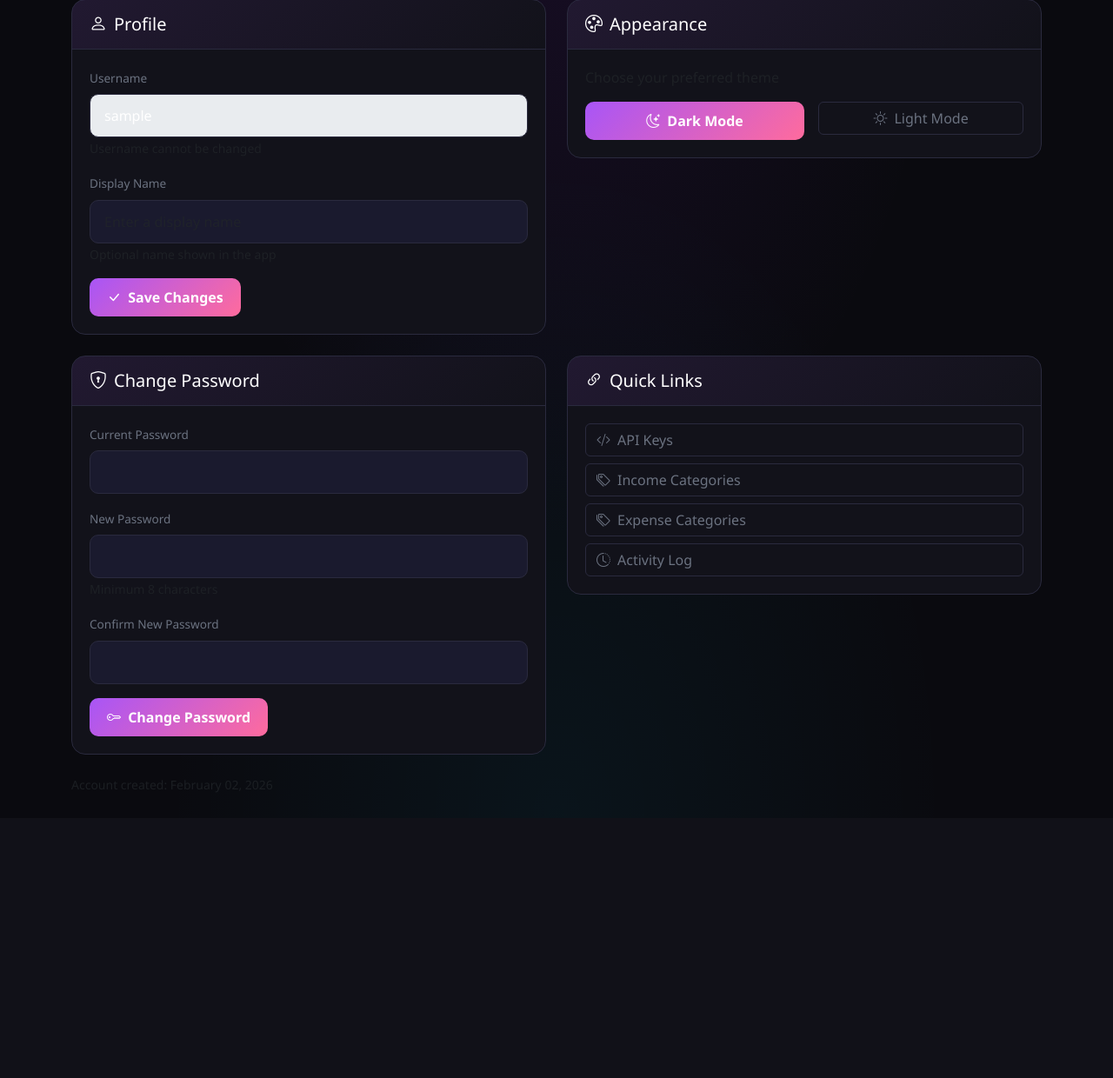
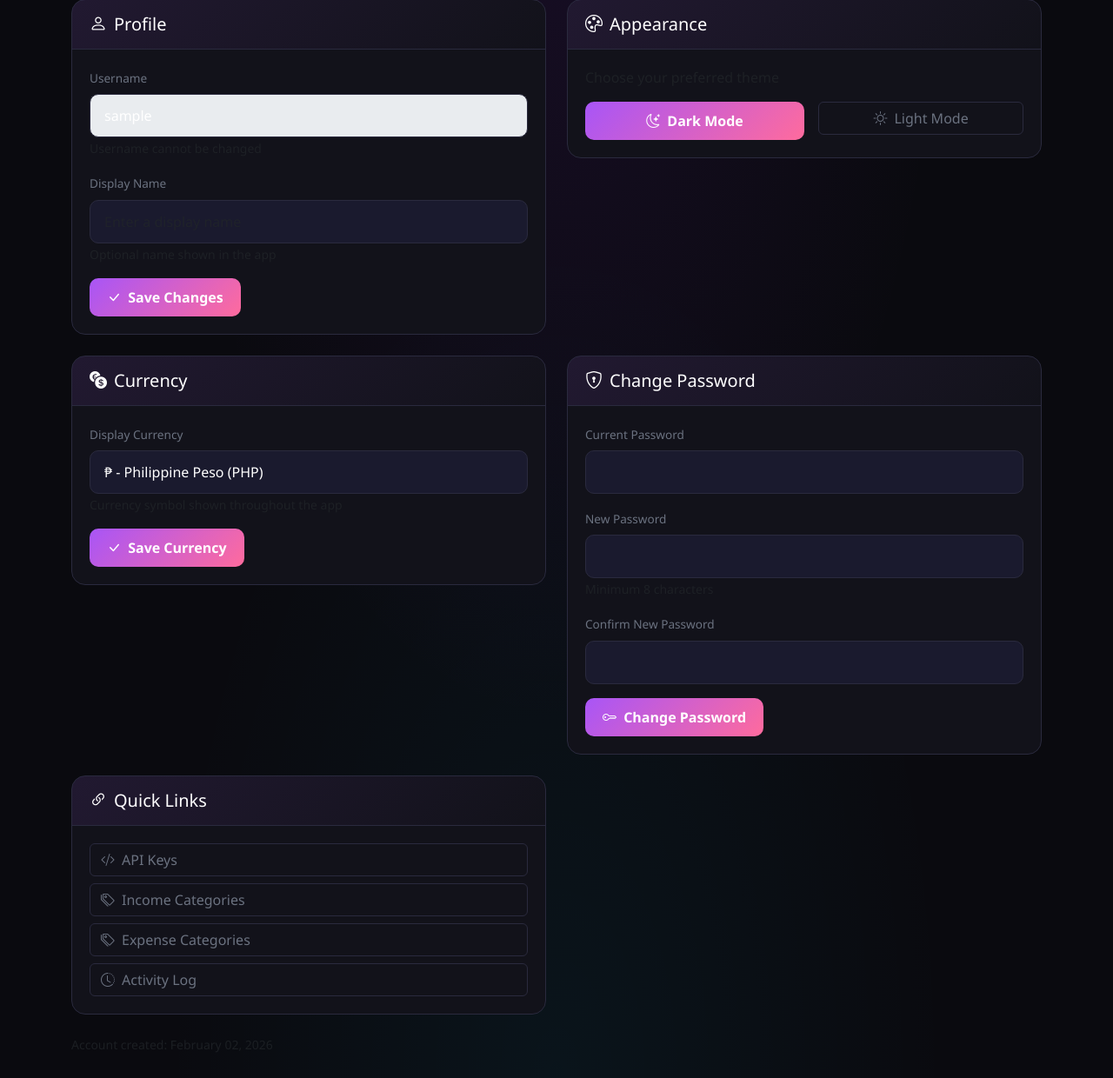
Before and after one commit to jayson-axia/budget, a Flask app: page /settings in a window 1280 px wide. Shown: the part 135-1375 px from the top of the page at 87% size. Before the commit the page ends 1043 px from the top, so only its background shows below. Run offline with Flask 3, Linux system fonts and the light colour scheme; the visitor is signed in with stand-in values (Sample User, id 1).

Commit message:
Add multi-currency support with 60+ currencies
- Add currency field to User model (default: PHP)
- Add CURRENCIES dict with symbols for 60+ currencies
- Prioritize Philippine Peso and US Dollar
- Add currency selection in Settings page
- Update all templates to use dynamic currency symbol
- Add database migration for currency column

Co-Authored-By: Claude Opus 4.5 <noreply@anthropic.com>

```diff
--- a/app.py
+++ b/app.py
@@ -74,6 +74,82 @@ def delete_upload(filename, subfolder):
             os.remove(filepath)
 
 
+# Currency configuration (PHP and USD prioritized)
+CURRENCIES = {
+    # Prioritized
+    'PHP': {'name': 'Philippine Peso', 'symbol': '₱'},
+    'USD': {'name': 'US Dollar', 'symbol': '$'},
+    # Major currencies
+    'EUR': {'name': 'Euro', 'symbol': '€'},
+    'GBP': {'name': 'British Pound', 'symbol': '£'},
+    'JPY': {'name': 'Japanese Yen', 'symbol': '¥'},
+    'CNY': {'name': 'Chinese Yuan', 'symbol': '¥'},
+    'KRW': {'name': 'South Korean Won', 'symbol': '₩'},
+    'INR': {'name': 'Indian Rupee', 'symbol': '₹'},
+    'AUD': {'name': 'Australian Dollar', 'symbol': 'A$'},
+    'CAD': {'name': 'Canadian Dollar', 'symbol': 'C$'},
+    'SGD': {'name': 'Singapore Dollar', 'symbol': 'S$'},
+    'HKD': {'name': 'Hong Kong Dollar', 'symbol': 'HK$'},
+    'MYR': {'name': 'Malaysian Ringgit', 'symbol': 'RM'},
+    'THB': {'name': 'Thai Baht', 'symbol': '฿'},
+    'IDR': {'name': 'Indonesian Rupiah', 'symbol': 'Rp'},
+    'VND': {'name': 'Vietnamese Dong', 'symbol': '₫'},
+    'TWD': {'name': 'Taiwan Dollar', 'symbol': 'NT$'},
+    'NZD': {'name': 'New Zealand Dollar', 'symbol': 'NZ$'},
+    'CHF': {'name': 'Swiss Franc', 'symbol': 'CHF'},
+    'SEK': {'name': 'Swedish Krona', 'symbol': 'kr'},
+    'NOK': {'name': 'Norwegian Krone', 'symbol': 'kr'},
+    'DKK': {'name': 'Danish Krone', 'symbol': 'kr'},
+    'MXN': {'name': 'Mexican Peso', 'symbol': 'MX$'},
+    'BRL': {'name': 'Brazilian Real', 'symbol': 'R$'},
+    'ARS': {'name': 'Argentine Peso', 'symbol': 'AR$'},
+    'CLP': {'name': 'Chilean Peso', 'symbol': 'CL$'},
+    'COP': {'name': 'Colombian Peso', 'symbol': 'CO$'},
+    'PEN': {'name': 'Peruvian Sol', 'symbol': 'S/'},
+    'ZAR': {'name': 'South African Rand', 'symbol': 'R'},
+    'AED': {'name': 'UAE Dirham', 'symbol': 'د.إ'},
+    'SAR': {'name': 'Saudi Riyal', 'symbol': '﷼'},
+    'QAR': {'name': 'Qatari Riyal', 'symbol': 'QR'},
+    'KWD': {'name': 'Kuwaiti Dinar', 'symbol': 'KD'},
+    'BHD': {'name': 'Bahraini Dinar', 'symbol': 'BD'},
+    'OMR': {'name': 'Omani Rial', 'symbol': 'OMR'},
+    'EGP': {'name': 'Egyptian Pound', 'symbol': 'E£'},
+    'TRY': {'name': 'Turkish Lira', 'symbol': '₺'},
+    'RUB': {'name': 'Russian Ruble', 'symbol': '₽'},
+    'PLN': {'name': 'Polish Zloty', 'symbol': 'zł'},
+    'CZK': {'name': 'Czech Koruna', 'symbol': 'Kč'},
+    'HUF': {'name': 'Hungarian Forint', 'symbol': 'Ft'},
+    'RON': {'name': 'Romanian Leu', 'symbol': 'lei'},
+    'BGN': {'name': 'Bulgarian Lev', 'symbol': 'лв'},
+    'HRK': {'name': 'Croatian Kuna', 'symbol': 'kn'},
+    'ISK': {'name': 'Icelandic Krona', 'symbol': 'kr'},
+    'ILS': {'name': 'Israeli Shekel', 'symbol': '₪'},
+    'PKR': {'name': 'Pakistani Rupee', 'symbol': '₨'},
+    'BDT': {'name': 'Bangladeshi Taka', 'symbol': '৳'},
+    'LKR': {'name': 'Sri Lankan Rupee', 'symbol': 'Rs'},
+    'NPR': {'name': 'Nepalese Rupee', 'symbol': 'रू'},
+    'MMK': {'name': 'Myanmar Kyat', 'symbol': 'K'},
+    'KHR': {'name': 'Cambodian Riel', 'symbol': '៛'},
+    'LAK': {'name': 'Lao Kip', 'symbol': '₭'},
+    'BND': {'name': 'Brunei Dollar', 'symbol': 'B$'},
+    'NGN': {'name': 'Nigerian Naira', 'symbol': '₦'},
+    'KES': {'name': 'Kenyan Shilling', 'symbol': 'KSh'},
+    'GHS': {'name': 'Ghanaian Cedi', 'symbol': 'GH₵'},
+    'XOF': {'name': 'West African CFA', 'symbol': 'CFA'},
+    'XAF': {'name': 'Central African CFA', 'symbol': 'FCFA'},
+    'MAD': {'name': 'Moroccan Dirham', 'symbol': 'MAD'},
+    'TND': {'name': 'Tunisian Dinar', 'symbol': 'DT'},
+    'JOD': {'name': 'Jordanian Dinar', 'symbol': 'JD'},
+    'LBP': {'name': 'Lebanese Pound', 'symbol': 'L£'},
+    'UAH': {'name': 'Ukrainian Hryvnia', 'symbol': '₴'},
+    'BTC': {'name': 'Bitcoin', 'symbol': '₿'},
+}
+
+def get_currency_symbol(code):
+    """Get currency symbol from code."""
+    return CURRENCIES.get(code, {}).get('symbol', code)
+
+
 # Models
 class User(UserMixin, db.Model):
     id = db.Column(db.Integer, primary_key=True)
@@ -81,6 +157,7 @@ class User(UserMixin, db.Model):
     password_hash = db.Column(db.String(255), nullable=False)
     display_name = db.Column(db.String(100))
     theme = db.Column(db.String(10), default='dark')
+    currency = db.Column(db.String(3), default='PHP')
     created_at = db.Column(db.DateTime, default=datetime.utcnow)
 
     incomes = db.relationship('Income', backref='user', lazy=True, cascade='all, delete-orphan')
@@ -216,6 +293,18 @@ class Link(db.Model):
 @login_manager.user_loader
 def load_user(user_id):
     return User.query.get(int(user_id))
+
+
+@app.context_processor
+def inject_currency():
+    """Make currency symbol available in all templates."""
+    if current_user.is_authenticated:
+        currency_code = current_user.currency or 'PHP'
+        return {
+            'currency_symbol': get_currency_symbol(currency_code),
+            'currency_code': currency_code
+        }
+    return {'currency_symbol': '₱', 'currency_code': 'PHP'}
 
 
 # Activity logging helper
@@ -957,7 +1046,7 @@ def settings():
         db.session.commit()
         flash('Settings updated!', 'success')
         return redirect(url_for('settings'))
-    return render_template('settings.html')
+    return render_template('settings.html', currencies=CURRENCIES)
 
 
 @app.route('/settings/password', methods=['POST'])
@@ -992,6 +1081,17 @@ def settings_theme():
     if theme in ['dark', 'light']:
         current_user.theme = theme
         db.session.commit()
+    return redirect(url_for('settings'))
+
+
+@app.route('/settings/currency', methods=['POST'])
+@login_required
+def settings_currency():
+    currency = request.form.get('currency', 'PHP')
+    if currency in CURRENCIES:
+        current_user.currency = currency
+        db.session.commit()
+        flash(f'Currency changed to {CURRENCIES[currency]["name"]}', 'success')
     return redirect(url_for('settings'))
 
 
@@ -1210,6 +1310,7 @@ def run_migrations():
     # User table columns
     add_column('user', 'display_name', 'VARCHAR(100)')
     add_column('user', 'theme', 'VARCHAR(10)', 'dark')
+    add_column('user', 'currency', 'VARCHAR(3)', 'PHP')
 
     # Transaction image columns
     add_column('income', 'image_filename', 'VARCHAR(255)')
--- a/templates/activity.html
+++ b/templates/activity.html
@@ -60,7 +60,7 @@
                         <span>{{ log.description or 'No description' }}</span>
                         {% if log.amount %}
                         <span class="amount ms-2 {% if log.entity_type == 'income' %}amount-income{% else %}amount-expense{% endif %}">
-                            ${{ "%.2f"|format(log.amount) }}
+                            {{ currency_symbol }}{{ "%.2f"|format(log.amount) }}
                         </span>
                         {% endif %}
                     </div>
--- a/templates/balance.html
+++ b/templates/balance.html
@@ -13,7 +13,7 @@
     <div class="d-flex justify-content-between align-items-center">
         <div>
             <div class="stat-label"><i class="bi bi-piggy-bank me-1"></i> Total Balance</div>
-            <h3 class="amount">${{ "%.2f"|format(total) }}</h3>
+            <h3 class="amount">{{ currency_symbol }}{{ "%.2f"|format(total) }}</h3>
         </div>
         <div class="text-end">
             <span class="text-muted">{{ accounts|length }} account{{ 's' if accounts|length != 1 }}</span>
@@ -55,7 +55,7 @@
                         </div>
                     </div>
                     <div class="text-end">
-                        <span class="amount" style="font-size: 1.5rem; color: {{ account.color }};">${{ "%.2f"|format(account.balance) }}</span>
+                        <span class="amount" style="font-size: 1.5rem; color: {{ account.color }};">{{ currency_symbol }}{{ "%.2f"|format(account.balance) }}</span>
                     </div>
                 </div>
             </div>
--- a/templates/balance_form.html
+++ b/templates/balance_form.html
@@ -20,7 +20,7 @@
             <div class="mb-3">
                 <label for="balance" class="form-label">Current Balance *</label>
                 <div class="input-group">
-                    <span class="input-group-text">$</span>
+                    <span class="input-group-text">{{ currency_symbol }}</span>
                     <input type="number" step="0.01" class="form-control" id="balance" name="balance" value="{{ account.balance if account else '0' }}" required placeholder="0.00">
                 </div>
             </div>
--- a/templates/expense_form.html
+++ b/templates/expense_form.html
@@ -21,7 +21,7 @@
                 <div class="col-md-6 mb-3">
                     <label for="amount" class="form-label">Amount *</label>
                     <div class="input-group">
-                        <span class="input-group-text">$</span>
+                        <span class="input-group-text">{{ currency_symbol }}</span>
                         <input type="number" step="0.01" class="form-control" id="amount" name="amount" value="{{ expense.amount if expense else '' }}" required placeholder="0.00">
                     </div>
                 </div>
--- a/templates/expenses.html
+++ b/templates/expenses.html
@@ -16,7 +16,7 @@
     <div class="d-flex justify-content-between align-items-center">
         <div>
             <div class="stat-label"><i class="bi bi-credit-card me-1"></i> Total Expenses</div>
-            <h3 class="amount">${{ "%.2f"|format(total) }}</h3>
+            <h3 class="amount">{{ currency_symbol }}{{ "%.2f"|format(total) }}</h3>
         </div>
         <div class="text-end">
             <span class="text-muted">{{ expenses|length }} transaction{{ 's' if expenses|length != 1 }}</span>
@@ -57,7 +57,7 @@
                         </td>
                         <td>{{ expense.date.strftime('%b %d, %Y') }}</td>
                         <td class="text-end">
-                            <span class="amount amount-expense">-${{ "%.2f"|format(expense.amount) }}</span>
+                            <span class="amount amount-expense">-{{ currency_symbol }}{{ "%.2f"|format(expense.amount) }}</span>
                         </td>
                         <td class="text-end">
                             <a href="{{ url_for('expense_edit', id=expense.id) }}" class="btn btn-sm btn-outline-game me-1"><i class="bi bi-pencil"></i></a>
--- a/templates/income.html
+++ b/templates/income.html
@@ -16,7 +16,7 @@
     <div class="d-flex justify-content-between align-items-center">
         <div>
             <div class="stat-label"><i class="bi bi-coin me-1"></i> Total Income</div>
-            <h3 class="amount">${{ "%.2f"|format(total) }}</h3>
+            <h3 class="amount">{{ currency_symbol }}{{ "%.2f"|format(total) }}</h3>
         </div>
         <div class="text-end">
             <span class="text-muted">{{ incomes|length }} transaction{{ 's' if incomes|length != 1 }}</span>
@@ -65,7 +65,7 @@
                         </td>
                         <td>{{ income.date.strftime('%b %d, %Y') }}</td>
                         <td class="text-end">
-                            <span class="amount amount-income">+${{ "%.2f"|format(income.amount) }}</span>
+                            <span class="amount amount-income">+{{ currency_symbol }}{{ "%.2f"|format(income.amount) }}</span>
                         </td>
                         <td class="text-end">
                             <a href="{{ url_for('income_edit', id=income.id) }}" class="btn btn-sm btn-outline-game me-1"><i class="bi bi-pencil"></i></a>
--- a/templates/income_form.html
+++ b/templates/income_form.html
@@ -21,7 +21,7 @@
                 <div class="col-md-6 mb-3">
                     <label for="amount" class="form-label">Amount *</label>
                     <div class="input-group">
-                        <span class="input-group-text">$</span>
+                        <span class="input-group-text">{{ currency_symbol }}</span>
                         <input type="number" step="0.01" class="form-control" id="amount" name="amount" value="{{ income.amount if income else '' }}" required placeholder="0.00">
                     </div>
                 </div>
--- a/templates/settings.html
+++ b/templates/settings.html
@@ -54,6 +54,32 @@
                         </button>
                     </form>
                 </div>
+            </div>
+        </div>
+    </div>
+
+    <!-- Currency Settings -->
+    <div class="col-lg-6">
+        <div class="game-card">
+            <div class="game-card-header">
+                <h5 class="mb-0"><i class="bi bi-currency-exchange me-2"></i>Currency</h5>
+            </div>
+            <div class="game-card-body">
+                <form method="POST" action="{{ url_for('settings_currency') }}">
+                    <div class="mb-3">
+                        <label for="currency" class="form-label">Display Currency</label>
+                        <select class="form-select" id="currency" name="currency">
+                            {% set user_currency = current_user.currency|default('PHP') %}
+                            {% for code, info in currencies.items() %}
+                            <option value="{{ code }}" {{ 'selected' if code == user_currency }}>
+                                {{ info.symbol }} - {{ info.name }} ({{ code }})
+                            </option>
+                            {% endfor %}
+                        </select>
+                        <small class="text-muted">Currency symbol shown throughout the app</small>
+                    </div>
+                    <button type="submit" class="btn btn-game"><i class="bi bi-check-lg me-1"></i> Save Currency</button>
+                </form>
             </div>
         </div>
     </div>
```
Also changed, not shown: templates/calendar.html (+11 -10 lines), templates/dashboard.html (+9 -9 lines).
